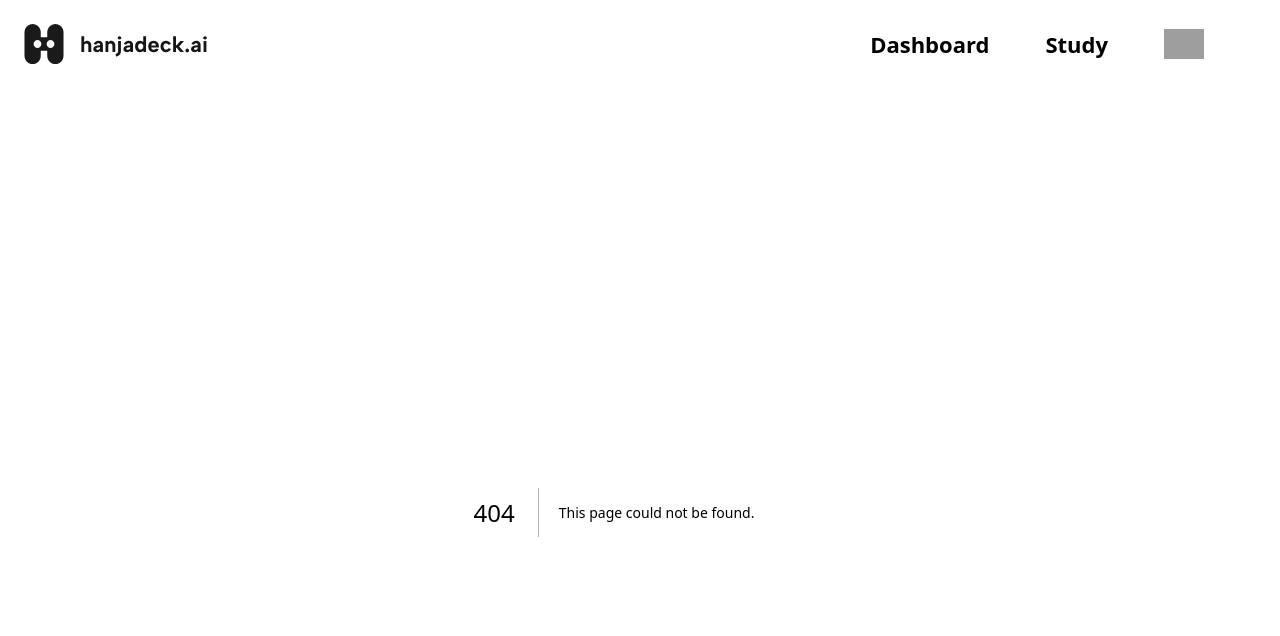
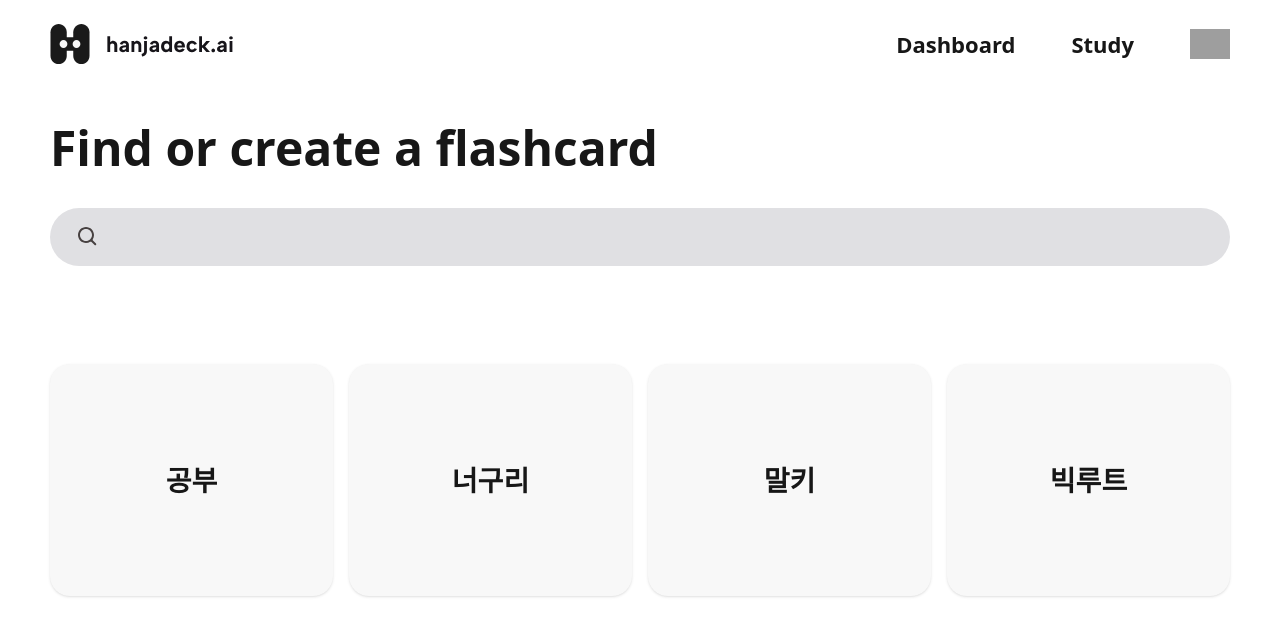
Before and after one commit to xorms571/hanjadeck.ai, a Next.js app: page /learn in a window 1280 px wide. Before the commit this address had no page. Shown: the top 636 px of the page. Built offline with nearby package versions, Linux system fonts and the light colour scheme; grey boxes are pictures that could not be loaded.

Commit message:
feat: implement search functionality with Input component and update Learn page structure

```diff
--- a/src/app/components/Header.tsx
+++ b/src/app/components/Header.tsx
@@ -7,7 +7,7 @@ export default function Header() {
             <Link href='/'><Image src='/logo-lg.svg' width={185} height={40} alt="logo"/></Link>
             <nav className="flex items-center gap-14">
                 <Link href='/dashboard'>Dashboard</Link>
-                <Link href='/study'>Study</Link>
+                <Link href='/learn'>Study</Link>
                 <Link href='/profile'><Image src='/login.svg' width={40} height={40} alt="profile image"/></Link>
             </nav>
         </header>
--- /dev/null
+++ b/src/app/components/Input.tsx
@@ -0,0 +1,39 @@
+import Image from 'next/image';
+import React, { InputHTMLAttributes } from 'react';
+
+interface InputProps extends InputHTMLAttributes<HTMLInputElement> {
+  label?: string;
+  type?: 'text' | 'email' | 'password' | 'search';
+  className?: string;
+  onChange?: (e: React.ChangeEvent<HTMLInputElement>) => void;
+  value?: string | number;
+}
+
+const Input: React.FC<InputProps> = ({ label, type = 'text', className, onChange, value, ...props }) => {
+  const inputBasedWrapStyle = 'w-full py-4 text-[22px] focus:outline-none rounded-4xl h-[58px] box-border relative'
+  const inputWrapStyle = type !== 'search' ? "border border-(--secondary-cool) px-6" : "bg-(--secondary-cool) pl-16 pr-8"
+  const inputTextAndEmailStyle = (type === 'text' || type === 'email') && 'text-[#7A7A7A]'
+  return (
+    <div className={`relative mb-4 ${className}`}>
+      {label && (
+        <label htmlFor={props.id} className="inline-block text-[16px] mb-2 font-medium">
+          {label}
+        </label>
+      )}
+      {type === 'search' && (
+        <span className="absolute z-10 left-[26px] -translate-y-1/2 top-1/2">
+          <Image src='/search.svg' width={24} height={24} alt='search icon' />
+        </span>
+      )}
+      <input
+        onChange={onChange}
+        value={value}
+        type={type}
+        className={`${inputBasedWrapStyle} ${inputWrapStyle} ${inputTextAndEmailStyle}`}
+        {...props}
+      />
+    </div>
+  );
+};
+
+export default Input;
--- a/src/app/dashboard/ProgressContainer.tsx
+++ /dev/null
@@ -1,15 +0,0 @@
-import Container from "@/app/components/Container";
-import OverallProgress from "./OverallProgress";
-import UserProfilePicture from "./UserProfilePicture";
-
-export default function ProgressContainer() {
-    return (
-        <>
-            <UserProfilePicture/>
-            <Container className="border-[#D9D9D9] border flex flex-col gap-4">
-                <h3>Overall Progress</h3>
-                <OverallProgress/>
-            </Container>
-        </>
-    )
-}
--- a/src/app/dashboard/ProgressOverview.tsx
+++ b/src/app/dashboard/ProgressOverview.tsx
@@ -1,5 +1,5 @@
 import Image from "next/image";
-import Container from "../components/Container";
+import Container from "@/app/components/Container";
 import { progressMeta } from "@/types/progress";
 import { userData } from "@/mockup/mockup-data";
 
--- a/src/app/dashboard/page.tsx
+++ b/src/app/dashboard/page.tsx
@@ -1,13 +1,14 @@
 import Image from "next/image";
 import Container from "@/app/components/Container";
 import ProgressOverview from "./ProgressOverview";
-import ProgressContainer from "./ProgressContainer";
 import GreetingWithUserName from "./GreetingWithUserName";
+import UserProfilePicture from "./UserProfilePicture";
+import OverallProgress from "./OverallProgress";
 
-export default function Dashboard() {
+export default function DashboardPage() {
     return (
-        <div className="min-h-dvh max-w-[630px] lg:max-w-max mx-auto">
-            <GreetingWithUserName/>
+        <div className="max-w-[630px] lg:max-w-max mx-auto">
+            <GreetingWithUserName />
             <div className="grid grid-rows-2 lg:grid-cols-2 lg:grid-rows-1 gap-6">
                 <div>
                     <Image src='/dashboard.svg' width={630} height={393} alt="dashboard image" />
@@ -16,7 +17,11 @@ export default function Dashboard() {
                     </ul>
                 </div>
                 <Container className="flex flex-col items-center gap-8">
-                    <ProgressContainer />
+                    <UserProfilePicture />
+                    <Container className="border-[#D9D9D9] border flex flex-col gap-4">
+                        <h3>Overall Progress</h3>
+                        <OverallProgress />
+                    </Container>
                 </Container >
             </div>
         </div>
--- a/src/app/globals.css
+++ b/src/app/globals.css
@@ -4,6 +4,8 @@
   --background: #ffffff;
   --foreground: #171717;
   --primary: #7745D7;
+  --secondary-cool: #E0E0E3;
+  --secondary-white: #F8F8F8;
   --neutrals-white: #EDEDED;
 }
 
--- a/src/app/layout.tsx
+++ b/src/app/layout.tsx
@@ -24,7 +24,7 @@ export default function RootLayout({
         className={`${alvertSans.variable} antialiased p-6 max-w-[1228px] m-auto`}
       >
         <Header/>
-        {children}
+        <main className="min-h-dvh mb-20">{children}</main>
       </body>
     </html>
   );
--- /dev/null
+++ b/src/app/learn/Searching.tsx
@@ -0,0 +1,20 @@
+"use client";
+
+import React from "react";
+import Input from "../components/Input";
+import { mockupCards } from "@/mockup/mockup-data";
+
+export default function Searching() {
+    const [searchTerm, setSearchTerm] = React.useState('');
+    return (<>
+        <Input type="search" className="mb-[98px]" value={searchTerm} onChange={(e) => setSearchTerm(e.target.value)} />
+        {searchTerm.length > 0 && <span className="absolute top-[202px]">Results for {`"${searchTerm}"`}</span>}
+        <ul className="flex flex-wrap gap-4">
+            {mockupCards.filter(card => card.title.toLowerCase().includes(searchTerm.toLowerCase())).map((card) => (
+                <li key={card.id} className="w-full md:w-[calc(50%-8px)] lg:w-[calc(25%-12px)] bg-(--secondary-white) shadow flex justify-center items-center rounded-[20px] h-[232px]">
+                    <h3 className="text-[32px]">{card.title}</h3>
+                </li>
+            ))}
+        </ul>
+    </>)
+}
--- /dev/null
+++ b/src/app/learn/page.tsx
@@ -0,0 +1,10 @@
+import Searching from "./Searching";
+
+export default function LearnPage() {
+    return (
+        <div className="relative">
+            <h2 className="mb-6">Find or create a flashcard</h2>
+            <Searching />
+        </div>
+    )
+}
--- a/src/mockup/mockup-data.ts
+++ b/src/mockup/mockup-data.ts
@@ -7,9 +7,16 @@ const progress = {
 
 export const userData = {
     name: 'Hannah',
-    email:'hannah@hanjadeck.ai,',
+    email: 'hannah@hanjadeck.ai,',
     img: '/mockup/user.png',
-    learned:50,
-    goal:120,
+    learned: 50,
+    goal: 120,
     progress: progress
 }
+
+export const mockupCards = [
+    { id: 1, title: "공부" },
+    { id: 2, title: "너구리" },
+    { id: 3, title: "말키" },
+    { id: 4, title: "빅루트" },
+];
```
Also changed, not shown: public/no-result.svg (added), public/search.svg (added).
